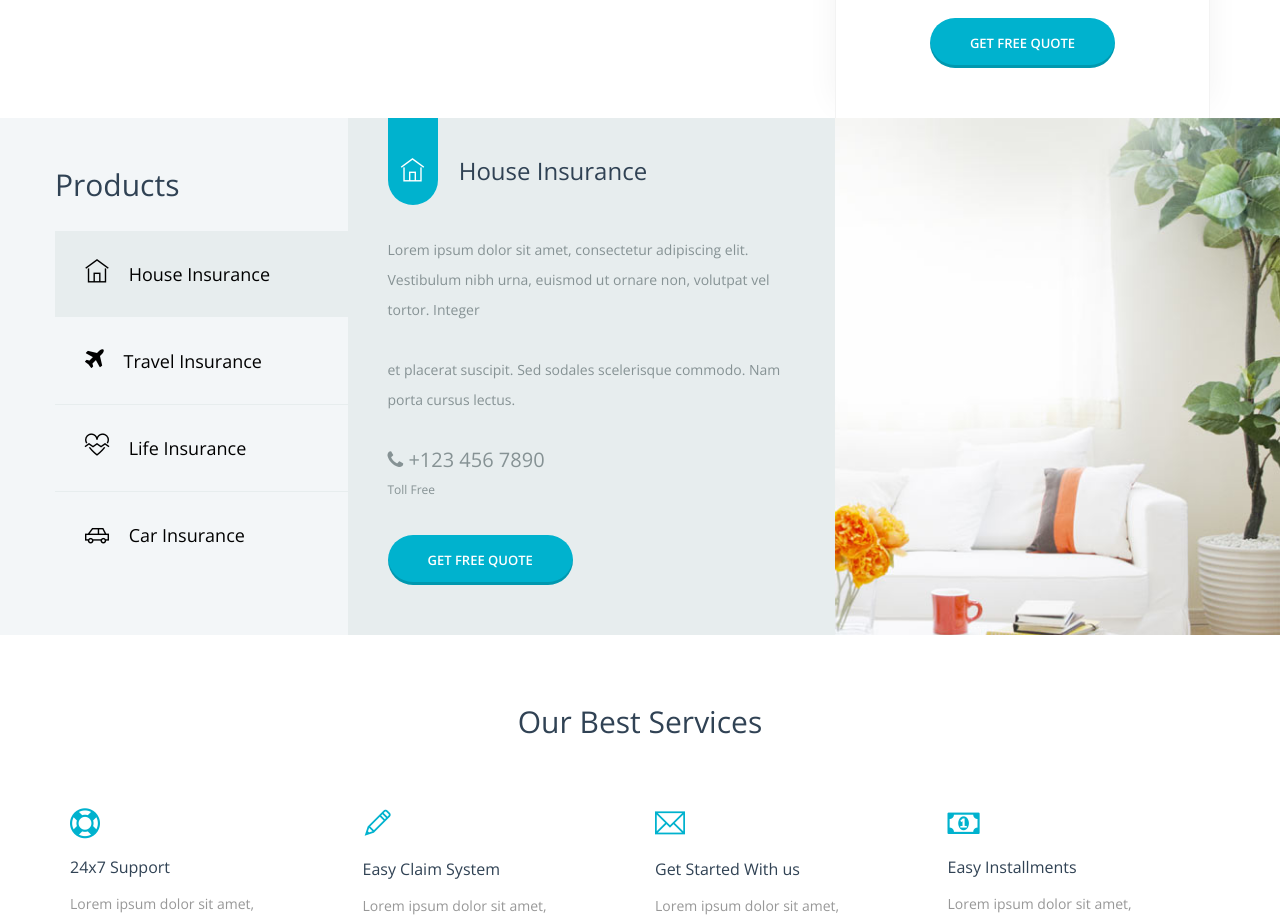
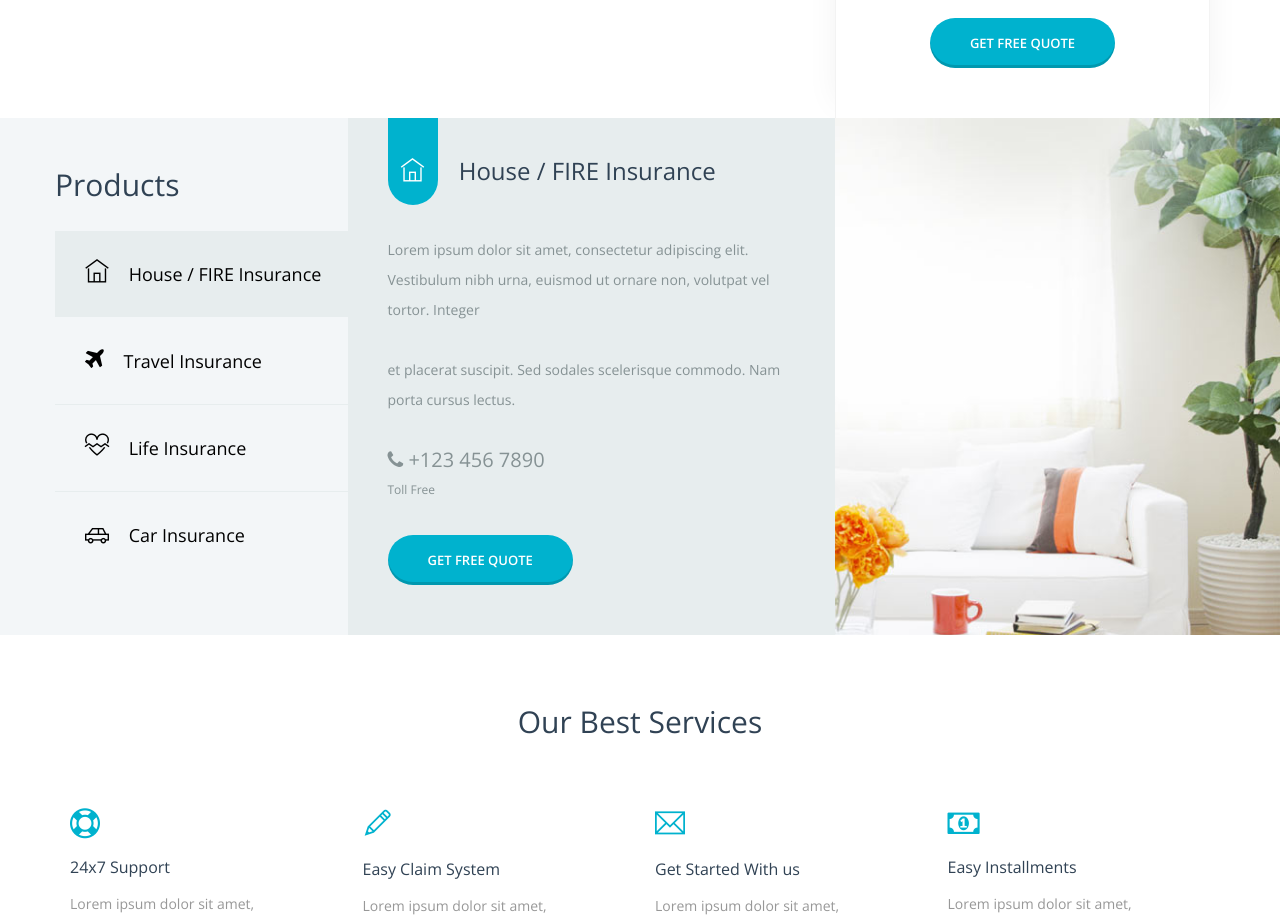
Before and after one commit to okarul/project1, a plain HTML site: page insurance-press-master/index.html in a window 1280 px wide. Shown: the part 1100-2022 px from the top of the page. Drawn offline with nearby package versions, Linux system fonts and the light colour scheme; files that its build step writes are made by us from their sources.

Commit message:
Update index.html

```diff
--- a/insurance-press-master/index.html
+++ b/insurance-press-master/index.html
@@ -180,7 +180,7 @@
                     <div id="parentVerticalTab">
                         <h2>Products</h2>
                         <ul class="resp-tabs-list hor_1 col-sm-3 col-md-3 col-lg-3">
-                            <li><i class="ti-home"></i> House Insurance</li>
+                            <li><i class="ti-home"></i> House / FIRE Insurance</li>
                             <li><i class="fa fa-plane"></i> Travel Insurance</li>
                             <li><i class="ti-heart-broken"></i> Life Insurance</li>
                             <li><i class="ti-car"></i> Car Insurance</li>
@@ -190,7 +190,7 @@
                                 <div class="prod-tab-content">
                                     <h4>
                                         <span class="prod-cion"><i class="ti-home"></i></span>
-                                        House Insurance
+                                        House / FIRE Insurance
                                     </h4>
                                     <p>Lorem ipsum dolor sit amet, consectetur adipiscing elit. Vestibulum nibh urna, euismod ut ornare non, volutpat vel tortor. Integer</p>
                                     <p>et placerat suscipit. Sed sodales scelerisque commodo. Nam porta cursus lectus. </p>
```
